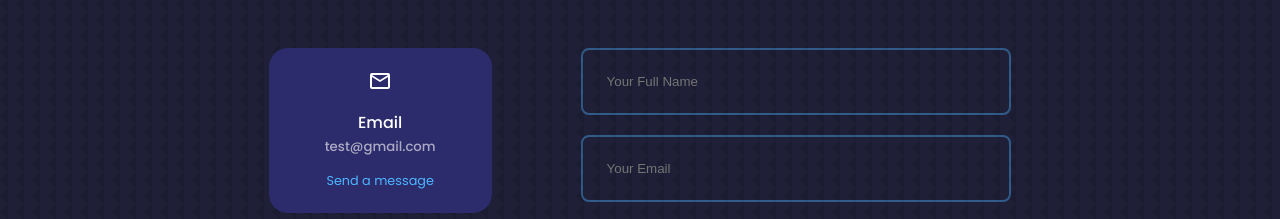
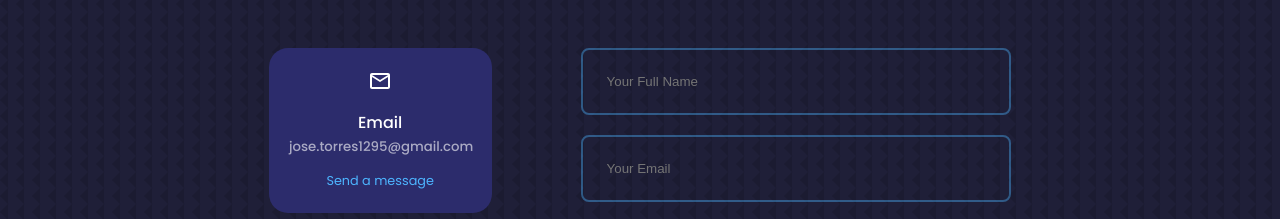
Before and after one commit to jgtorres95/react-portfolio-website, a React (Create React App) app: page / in a window 1280 px wide. Shown: the part 4740-4959 px from the top of the page. Built offline with nearby package versions, Linux system fonts and the light colour scheme.

Commit message:
update placeholder email

```diff
--- a/src/components/contact/Contact.jsx
+++ b/src/components/contact/Contact.jsx
@@ -38,7 +38,7 @@ const Contact = () => {
           <article className="contact__option">
             <MdOutlineEmail className="contact__option-icon" />
             <h4>Email</h4>
-            <h5>test@gmail.com</h5>
+            <h5>jose.torres1295@gmail.com</h5>
             <a href="mailto:test@gmail.com" target="_blank">
               Send a message
             </a>
```
